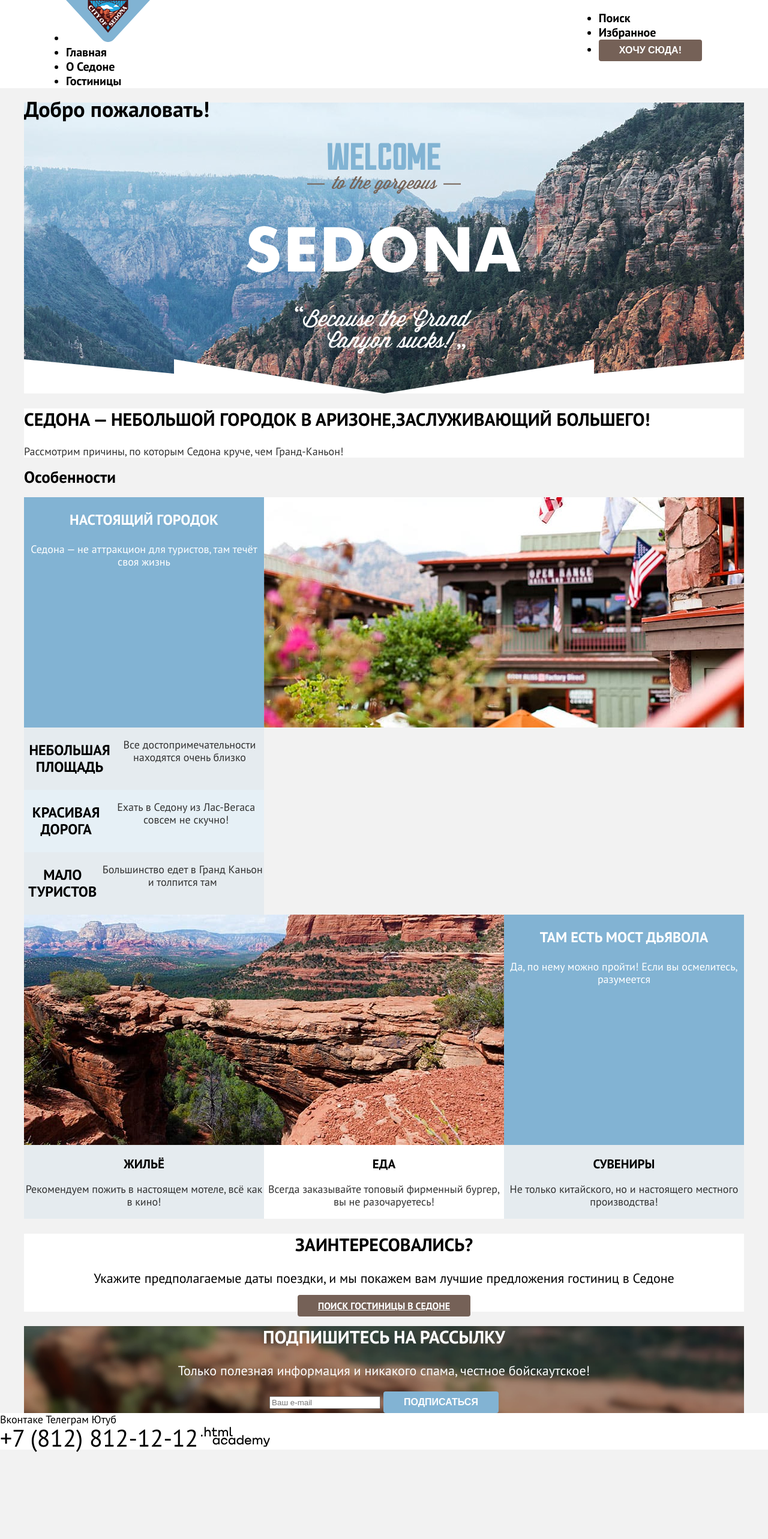
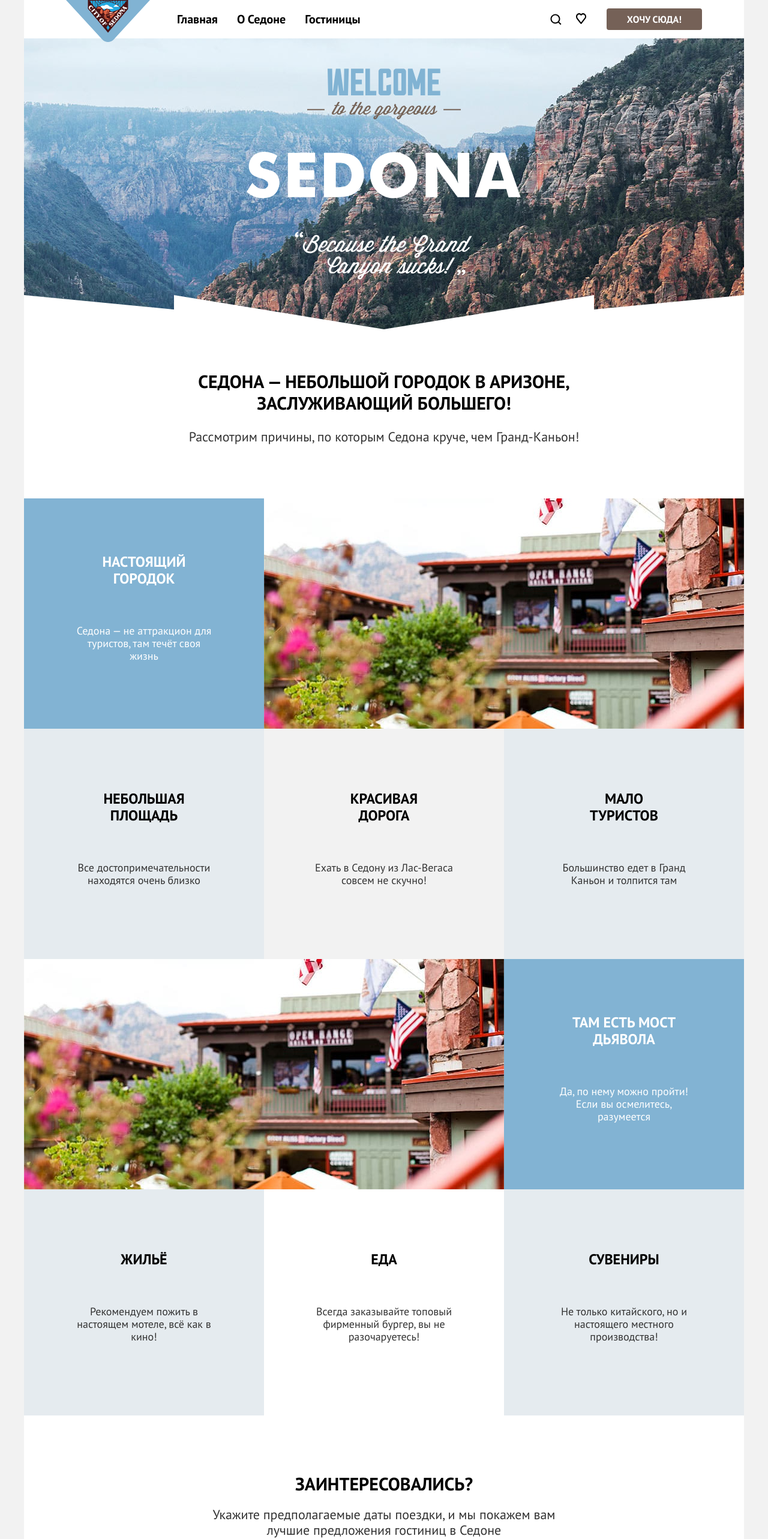
Before and after one commit to htmlacademy-htmlcss/2195467-sedona-35, a plain HTML site: page index.html in a window 1280 px wide. Shown: the top 2566 px of the page at 60% size. Before the commit the page ends 2423 px from the top, so only its background shows below. Drawn offline with Linux system fonts and the light colour scheme.

Commit message:
сетки

```diff
--- a/index.html
+++ b/index.html
@@ -8,12 +8,10 @@
 <body>
   <header class="page-header">
     <nav class="navigation">
-      <ul class="navigation-list">
-        <li class="navigation-item">
-          <a class="navigation-link">
+          <a class="navigation-link-logo">
             <img src="images/graphic/logo.svg" alt="Логотип." width="140" height="70">
           </a>
-        </li>
+      <ul class="navigation-list">
         <li class="navigation-item">
           <a class="navigation-link navigation-link-current">Главная</a>
         </li>
@@ -25,92 +23,100 @@
         </li>
       </ul>
 
-      <ul class="navigation-block navigation-user">
-        <li class="navigation-item">
-          <a class="navigation-link" href="#">
+      <ul class="navigation-user">
+        <li class="navigation-user-item">
+          <a class="navigation-user-link" href="#">
             <span class="visually-hidden">Поиск</span>
+            <img src="images/graphic/search.svg" alt="Поиск" width="20"
+            height="20">
           </a>
         </li>
-        <li class="navigation-item">
-          <a class="navigation-link" href="#">
+        <li class="navigation-user-item">
+          <a class="navigation-user-link" href="#">
             <span class="visually-hidden">Избранное</span>
+            <img src="images/graphic/heart.svg" alt="Избранное" width="17"
+            height="18">
+
           </a>
         </li>
-        <li class="navigation-item">
-          <button class="button navigation-button">Хочу сюда!</button>
-        </li>
       </ul>
+      <a class="button navigation-button" href="#">Хочу сюда!</a>
     </nav>
   </header>
 
-  <main class="main-container main-index">
+  <main class="main-index main-container">
     <div class="page-container">
       <div class="welcome">
         <h1 class="visually-hidden">Добро пожаловать!</h1>
       </div>
 
       <section class="hero">
-        <h2 class="hero-title">Седона — небольшой городок в Аризоне,заслуживающий большего!</h2>
+        <h2 class="hero-title">Седона — небольшой городок в Аризоне, заслуживающий большего!</h2>
         <p class="hero-description">Рассмотрим причины, по которым Седона круче, чем Гранд-Каньон!</p>
+      </section>
+
+
+      <section class="features">
+        <h2 class="visually-hidden">Особенности</h2>
+
+        <section class="excellence">
+          <div class="excellence-item excellence-item-blue-leftpic">
+            <h3 class="excellence-title">Настоящий городок</h3>
+            <p class="excellence-description">Седона — не аттракцион для туристов, там течёт своя жизнь</p>
+          </div>
+          <img class="excellence-item-photo" src="images/real-town.jpg" alt="Фото города." width="800" height="384"
+              left="400">
+        </section>
+
+        <ul class="advantages-list">
+          <li class="advantages-item advantages-item-light-blue">
+            <h3 class="advantages-title">Небольшая площадь</h3>
+            <p class="advantages-description">Все достопримечательности находятся очень близко</p>
+          </li>
+
+          <li class="advantages-item advantages-item-medium-blue">
+            <h3 class="advantages-title">Красивая дорога</h3>
+            <p class="advantages-description">Ехать в Седону из Лас-Вегаса совсем не скучно!</p>
+          </li>
+
+          <li class="advantages-item advantages-item-light-blue">
+            <h3 class="advantages-title">Мало туристов</h3>
+            <p class="advantages-description">Большинство едет в Гранд Каньон и толпится там</p>
+          </li>
+        </ul>
+
+        <section class="excellence">
+          <img class="excellence-item-photo" src="images/real-town.jpg" alt="Фото города." width="800" height="384"
+              left="400">
+          <div class="excellence-item excellence-item-blue-rightpic">
+            <h3 class="excellence-title">Там есть мост дьявола</h3>
+            <p class="excellence-description">Да, по нему можно пройти! Если вы осмелитесь, разумеется</p>
+          </div>
+        </section>
+
+        <ul class="advantages-list">
+          <li class="advantages-item advantages-item-light-blue">
+            <h3 class="advantages-title">Жильё</h3>
+            <p class="advantages-description">Рекомендуем пожить в настоящем мотеле, всё как в кино!</p>
+          </li>
+          <li class="advantages-item advantages-item-white">
+            <h3 class="advantages-title">Еда</h3>
+            <p class="advantages-description">Всегда заказывайте топовый фирменный бургер, вы не разочаруетесь!</p>
+          </li>
+          <li class="advantages-item advantages-item-light-blue">
+            <h3 class="advantages-title">Сувениры</h3>
+            <p class="advantages-description">Не только китайского, но и настоящего местного производства!</p>
+          </li>
+        </ul>
       </section>
 
 
 
 
-      <section class="features">
-        <h2 class="visually_hidden">Особенности</h2>
-
-        <ul class="features-list">
-          <li class="features-item features-item-blue-leftpic">
-            <div class="features-container">
-              <h3 class="features-title">Настоящий городок</h3>
-              <p class="features-description">Седона — не аттракцион для туристов, там течёт своя жизнь</p>
-            </div>
-            <img class="features-item-photo" src="images/real-town.jpg" alt="Фото города." width="800" height="384"
-              left="400">
-          </li>
-
-          <li class="features-item features-item-light-blue">
-            <h3 class="features-title-black">Небольшая площадь</h3>
-            <p class="features-description-black">Все достопримечательности находятся очень близко</p>
-          </li>
-
-          <li class="features-item features-item-medium-blue">
-            <h3 class="features-title-black">Красивая дорога</h3>
-            <p class="features-description-black">Ехать в Седону из Лас-Вегаса совсем не скучно!</p>
-          </li>
-
-          <li class="features-item features-item-light-blue">
-            <h3 class="features-title-black">Мало туристов</h3>
-            <p class="features-description-black">Большинство едет в Гранд Каньон и толпится там</p>
-          </li>
-
-          <li class="features-item features-item-blue-rightpic">
-            <img class="features-item-photo" src="images/devil's-bridge.jpg" alt="Фото моста дьявола." width="800"
-              height="384">
-            <div class="features-container">
-              <h3 class="features-title">Там есть мост дьявола</h3>
-              <p class="features-description">Да, по нему можно пройти! Если вы осмелитесь, разумеется</p>
-            </div>
-          </li>
-        </ul>
 
 
-        <ul class="advantages-list">
-          <li class="advantages-item advantages-item-light-blue">
-            <h3 class="advantages-title-black">Жильё</h3>
-            <p class="advantages-description-black">Рекомендуем пожить в настоящем мотеле, всё как в кино!</p>
-          </li>
-          <li class="advantages-item advantages-item-white">
-            <h3 class="advantages-title-black">Еда</h3>
-            <p class="advantages-description-black">Всегда заказывайте топовый фирменный бургер, вы не разочаруетесь!</p>
-          </li>
-          <li class="advantages-item advantages-item-light-blue">
-            <h3 class="advantages-title-black">Сувениры</h3>
-            <p class="advantages-description-black">Не только китайского, но и настоящего местного производства!</p>
-          </li>
-        </ul>
-      </section>
+
+
 
       <section class="search-hotels">
         <h2 class="search-title">Заинтересовались?</h2>
@@ -123,28 +129,32 @@
         <form class="subscribe-form" action="https://echo.htmlacademy.ru/" method="post">
           <h2 class="subscribe-title">Подпишитесь на рассылку</h2>
           <p class="subscribe-description">Только полезная информация и никакого спама, честное бойскаутское!</p>
+          <div class="input-button">
             <input class="subscribe-field" type="email" name="subscribe-email" id="subscribe-email"
             placeholder="Ваш e-mail">
             <button class="button button-subscribe" type="submit">Подписаться</button>
+          </div>
         </form>
       </section>
     </div>
   </main>
 
   <footer class="page-footer">
+    <div class="page-footer-container">
       <div class="footer-contacts">
         <a class="footer-contacts-link" href="https://vk.com/htmlacademy">
+          <img src="images/graphic/Vk.svg" alt="Вконтакте">
           <span class="visually-hidden">Вконтаке</span>
         </a>
         <a class="footer-contacts-link" href="https://t.me/htmlacademy">
+          <img src="images/graphic/telegram.svg" alt="Телеграм">
           <span class="visually-hidden">Телеграм</span>
         </a>
         <a class="footer-contacts-link" href="https://www.youtube.com/user/htmlacademyru">
+          <img src="images/graphic/youtub.svg" alt="Ютуб">
           <span class="visually-hidden">Ютуб</span>
         </a>
       </div>
-
-    <div>
       <a class="footer-contacts-phone" href="tel:78128121212">+7 (812) 812-12-12</a>
       <a class="footer-contacts-logo-link" href="https://htmlacademy.ru/">
         <img src="images/graphic/HTML Academy.svg" alt="Логотип htmlacademy." width="114.9" height="32.9">
--- a/styles/styles.css
+++ b/styles/styles.css
@@ -18,9 +18,8 @@ html {
   height: 100%;
 }
 
-
 body {
-  margin: 0;
+  margin: 0 auto;
   display: flex;
   flex-direction: column;
   min-height: 100%;
@@ -31,39 +30,95 @@ body {
   background-color: #F2F2F2;
 }
 
+.visually-hidden {
+  position: absolute;
+  width: 1px;
+  height: 1px;
+  margin: -1px;
+  padding: 0;
+  border: 0;
+  clip: rect(0 0 0 0);
+  overflow: hidden;
+}
+
 .page-header {
+  margin: 0 auto;
+  width: 1200px;
   color: #000000;
   background-color: #FFFFFF;
+
 }
 
 .navigation {
   display: flex;
-  width: 1060px;
-  margin: 0 auto;
+  height: 64px;
+  align-items: center;
+  padding-left: 70px;
+  padding-right: 70px;
+}
+
+.navigation-link-logo {
+  margin-right: 29px;
+  z-index: 1;
+  align-self: flex-start;
+}
+
+.navigation-link-logo img {
+  display: block;
 }
 
 .navigation-list {
-  width: 507px;
+  display: flex;
+  flex-wrap: wrap;
+  padding: 0;
   margin: 0;
+  list-style-type: none;
+}
+.navigation-user {
+  display: flex;
   padding: 0;
+  margin: 0;
+  flex-wrap: wrap;
+  margin-left: auto;
+  margin-right: 22px;
+  list-style-type: none;
 }
 
-.navigation-user {
-  max-width: 268px;
-  margin-left: auto;
+.navigation-user-item img {
+  vertical-align: top;
 }
+/* .circle {
+  width: 20px;
+  height: 20px;
+  background: green;
+
+  border-radius: 10px;
+  left: 20px;
+  top: 11px;
+
+} */
 
 
 .navigation-link {
+  display: block;
+  padding: 20px 16px;
   font-size: 20px;
   line-height: 24px;
   font-weight: 700;
   text-align: center;
   color: #000000;
   text-decoration: none;
-  align-items: center;
 }
 
+.navigation-user-link {
+  display: block;
+  padding: 22px 12px;
+}
+
+.navigation-user .navigation-link {
+  min-width: 44px;
+  min-height: 64px;
+}
 
 .main-container {
   flex-grow: 1;
@@ -74,91 +129,129 @@ body {
   margin: 0 auto;
 }
 
+/* h2, p, .pagination {
+  margin: 0;
+} */
+
 .welcome {
   width: auto;
   height: 485px;
   background-image: url(../images/graphic/divider.svg), url(../images/graphic/welcome.svg), url("../images/index-background.jpg");
   background-repeat: no-repeat;
-  background-position: bottom, center, center;
+  background-position: bottom, center 50px, center;
   background-size: 100% auto, 458px auto, 100% auto;
   background-color: #ccc;
 }
 
-
 .hero {
-background-color: #FFFFFF;
+  background-color: #FFFFFF;
+  min-height: 213px;
+  display: flex;
+  flex-direction: column;
+  align-items: center;
 }
-
 .hero-title {
+  width: 620px;
+  margin-top: 69px;
+  margin-bottom: 25px;
   font-size: 30px;
   font-weight: 700;
   line-height: 36px;
   text-transform: uppercase;
+  text-align: center;
 }
 
 .hero-description {
+  font-weight: 400;
+  font-size: 22px;
+  line-height: 26px;
+  text-align: center;
+  margin: 0;
+  margin-bottom: 90px;
   color: #333333;
 }
 
 
-.features-container {
-  width: 400px;
-  margin: 0;
-  padding: 0;
+.excellence {
+  display: flex;
 }
 
-.features-list {
-  display: flex;
-  justify-content: space-between;
-  margin: 0;
-  padding: 0;
-  flex-direction: column;
-  align-items: flex-start;
-}
-
-.features-title {
+.excellence-title {
+  margin-top: 0;
+  margin-bottom: 62px;
+  text-align: center;
+  font-weight: 700;
+  line-height: 28px;
   font-size: 24px;
-  line-height: 28px;
-  font-weight: 700;
-  text-align: center;
-  color: #FFFFFF;
+  color: #FFF;
   text-transform: uppercase;
 }
 
-.features-item {
-  display: flex;
-  justify-content: space-between;
-  margin: 0;
-  padding: 0;
+.excellence-item {
+  padding: 92px 85px 111px;
+  max-width: 400px;
+  max-height: 384px;
   text-align: center;
   list-style-type: none;
+}
 
+.excellence-description {
+  margin: 0;
+  text-align: center;
+  font-size: 18px;
+  font-weight: 400;
+  line-height: 21px;
+  color: #FFFFFF;
 }
 
 .advantages-list {
   display: flex;
-  justify-content: space-between;
   margin: 0;
   padding: 0;
+  list-style-type: none;
+}
+
+.advantages-title {
+  margin-top: 0;
+  margin: 103px 112.5px 62px 112.5px;
+  width: 175px;
   text-align: center;
-  list-style-type: none;
-
+  font-weight: 700;
+  line-height: 28px;
+  font-size: 24px;
+  color: #000;
+  text-transform: uppercase;
 }
 
 .advantages-item {
-  width: 400px;
+  max-width: 400px;
+  max-height: 384px;
+  text-align: center;
+  list-style-type: none;
+}
+
+
+.advantages-description {
+  margin-top: 0;
+  margin-right: 85px;
+  margin-bottom: 121px;
+  margin-left: 85px;
+  text-align: center;
+  font-size: 18px;
+  font-weight: 400;
+  line-height: 21px;
+  color: #333333;
+}
+
+.excellence-item-blue-leftpic,
+.excellence-item-blue-rightpic {
+  background-color: #82B3D3;
 }
 
 .advantages-item-light-blue,
-.features-item-light-blue {
-  width: 400px;
+.excellence-item-light-blue {
+  text-align: center;
   background-color: rgba(131, 179, 211, 0.12);
-}
-
- .features-item-medium-blue {
-  display: flex;
-  background-color: #E6F0F6;
-  width: 400px;
 }
 
 .advantages-item-white {
@@ -166,55 +259,20 @@ background-color: #FFFFFF;
   background-color: #FFF;
 }
 
-.features-description {
-  text-align: center;
-  font-size: 18px;
-  font-weight: 400;
-  line-height: 21px;
-  color: #FFFFFF;
-}
-
-.features-item-blue-leftpic, .features-item-blue-rightpic {
-  background-color: #82B3D3;
-  }
 
 
-.features-title-black {
-  font-weight: 700;
-  line-height: 28px;
-  font-size: 24px;
-  color: #000000;
-  text-transform: uppercase;
-}
-
-.features-description-black, .advantages-description-black {
-  font-size: 18px;
-  font-weight: 400;
-  line-height: 21px;
-  color:#333333;
-}
-
-.advantages-title-black {
-  text-transform: uppercase;
-}
-
-
-/* .advantages-title-black::before {
-  content: '';
-  position: absolute;
-  left: -20px;
-  height: 72px;
-  width: 72px;
-  background-color: red;
-  background-image: url(../images/graphic/house.svg);
-} */
-
 .search-hotels {
+  max-width: 592px;
+  max-height: 406px;
+  text-align: center;
+  padding: 96px 304px;
+  align-items: center;
   background-color: #FFFFFF;
-  text-align: center;
 }
 
 .search-title {
+  margin: 0;
+  margin-bottom: 20px;
   font-size: 30px;
   font-weight: 700;
   line-height: 36px;
@@ -224,28 +282,17 @@ background-color: #FFFFFF;
 }
 
 .search-description {
+  margin: 0;
+  margin-bottom: 54px;
   font-size: 22px;
   font-weight: 400;
   line-height: 26px;
-  color: #000000;
+  color: #333333;
   text-align: center;
 }
 
-.subscribe-title {
-  font-size: 30px;
-  font-weight: 700;
-  line-height: 36px;
-  color: #FFFFFF;
-  text-align: center;
-  text-transform: uppercase;
-}
-
-.subscribe-description {
-  font-size: 22px;
-  font-weight: 400;
-  line-height: 26px;
-  color: #FFFFFF;
-  text-align: center;
+.button-search {
+  margin-bottom: 96px;
 }
 
 .subscribe {
@@ -253,40 +300,135 @@ background-color: #FFFFFF;
   background-color: #ccc;
   background-position: center;
   background-size: 100% auto;
+  text-align: center;
+  width: 1200px;
+  height: 414.86px;
+}
+
+.subscribe-form {
+  display: flex;
+  flex-direction: column;
+  justify-content: center;
+  width: 684px;
+  padding: 96px 258px 104px;
+}
+
+.subscribe-title {
+  margin: 0;
+  font-size: 30px;
+  font-weight: 700;
+  line-height: 36px;
+  color: #FFFFFF;
+  text-transform: uppercase;
+}
+
+.subscribe-description {
+  align-items: flex-start;
+  flex-wrap: nowrap;
+  margin-top: 20px;
+  margin-bottom: 54px;
+  font-size: 22px;
+  font-weight: 400;
+  line-height: 26px;
+  color: #FFFFFF;
+}
+
+.subscribe-field {
+  width: 452px;
+  padding-top: 14px;
+  padding-bottom: 14px;
+  padding-left: 20px;
+  border-radius: 4px 0 0 4px;
+  border: none;
+  font-weight: 400;
+  font-size: 18px;
+  line-height: 24px;
+}
+
+.input-button {
+  display: flex;
+  justify-content: flex-start;
+  width: 684px;
+  height: 52px;
+}
+
+.button-subscribe {
+  width: 232px;
+  height: 52px;
+  padding: 8px 50px;
+  border-radius: 0 4px 4px 0;
 }
 
 .subscribe-catalog {
   background-image: none;
   background-color: #fff;
+  background-size: 100% auto;
 }
 
-.subscribe-catalog .subscribe-title {
-  color: #000;
+.subscribe-title-catalog {
+  font-weight: 700;
+  font-size: 30px;
+  line-height: 36px;
+  text-transform: uppercase;
 }
 
-.subscribe-catalog .subscribe-description {
-  color: #000;
+.subscribe-description-catalog {
+  text-align: center;
+  font-weight: 400;
+  font-size: 22px;
+  line-height: 26px
 }
 
-.subscribe-form {
-  text-align: center;
+.footer-contacts {
+  display: flex;
+  flex-wrap: wrap;
+  align-items: center;
+  width: 142px;
+  margin: 45px 41.5px 35px 70px;
+  padding: 0;
+}
+
+.footer-contacts-link:last-child {
+  margin-right: 0;
+}
+
+.footer-contacts-link {
+  display: block;
+  margin-right: 27px;
+  text-decoration: none;
 }
 
 .footer-contacts-phone {
   font-weight: 400;
   font-size: 40px;
   line-height: 40px;
+  margin-top: 40px;
+  margin-bottom: 30px;
   text-align: center;
   color: #000000;
   text-transform: uppercase;
   text-decoration: none;
 }
 
+.footer-contacts-logo-link {
+  margin: 48.5px 70px 38.5px 41.5px;
+  align-items: center;
+}
 
 .page-footer {
+
+  margin: 0 auto;
   background-color: #FFFFFF;
   color: #000000;
   text-decoration: none;
+  text-align: justify;
+}
+
+.page-footer-container {
+  display: flex;
+  justify-content: space-between;
+  width: 1200px;
+  height: 120px;
 }
 
 .page-footer a {
@@ -303,9 +445,11 @@ background-color: #FFFFFF;
   line-height: 20px;
   text-align: center;
   text-transform: uppercase;
+  text-decoration: none;
   border: none;
   border-radius: 4px;
   cursor: pointer;
+
 }
 
 /* CATALOG */
@@ -321,8 +465,13 @@ body .main-inner {
 
 
 .inner-header-container {
+  flex-direction: column;
+  align-items: flex-start;
+  display: flex;
+  width: 1200px;
+  height: 412px;
   color: #FFF;
-  background-color:#ccc;
+  background-color: #ccc;
   background-position: center;
   background-repeat: no-repeat;
   background-size: 100% auto;
@@ -336,6 +485,76 @@ body .main-inner {
   line-height: 78px;
 }
 
+.catalog-filter {
+  display: flex;
+  position: absolute;
+  height: 160px;
+  flex-direction: row;
+  justify-content: space-between;
+  align-items: flex-start;
+}
+
+
+.hotel-catalog {
+  padding: 50px 70px 60px;
+  background-color: #FFF;
+}
+
+.sorting {
+  display: flex;
+  flex-direction: row;
+  align-items: center;
+  width: 1060px;
+height: 49px;
+
+}
+
+.sorting-resalt {
+  width: 338px;
+  margin: 0;
+}
+
+.select-control{
+  width: 292px;
+  height: 49px;
+  padding: 14px 20px;
+  border: 2px solid #E5E5E5;
+  border-radius: 4px;
+
+  margin-right: 70px;
+}
+
+.button-card {
+  display: flex;
+  padding: 0;
+  background-color: white;
+  margin-right: 8px;
+  justify-content: flex-end;
+}
+
+.hotels-sedona {
+display: flex;
+flex-wrap: wrap;
+}
+
+.hotel-card {
+  width: 340px;
+  height: 438px;
+  border: 1px solid #E6E6E6;
+  border-radius: 4px;
+}
+
+
+.hotel-card-image {
+  width: 305px;
+height: 212px;
+margin: 20px;
+}
+
+.pagination {
+  display: flex;
+}
+
 .button-submit, .button-subscribe, .button-add-favourites  {
   background-color: #82B3D3;
 }
@@ -344,9 +563,6 @@ body .main-inner {
   background-color: transparent;
 }
 
-.hotel-catalog {
-  background-color: #FFF;
-}
 
 .sorting-resalt {
   font-weight: 700;
@@ -380,10 +596,6 @@ body .main-inner {
   border-radius: 4px;
 }
 
-.page-footer {
- text-align: justify;
-}
-
 .pagination-item {
   font-weight: 700;
   font-size: 20px;
@@ -393,7 +605,6 @@ body .main-inner {
   text-align: center;
   background-color: #82B3D3;
   border-radius: 4px;
-
 }
 
 .pagination-link {
```
Also changed, not shown: catalog.html (+37 -16 lines). Lines whose indentation alone changed are shown as unchanged.
